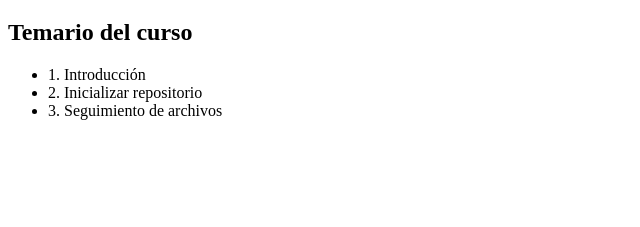
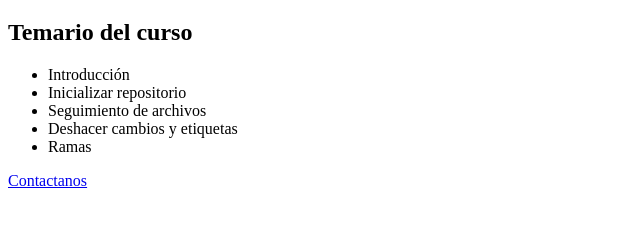
Before and after one commit to cio-mg/Proyecto, a plain HTML site: page index.html in a window 1280 px wide. Shown: the part 61-288 px from the top of the page, without its empty margins (0-640 px from the left). Drawn offline with Linux system fonts and the light colour scheme.

Commit message:
Actualizacion formulario 2 Formulario de contacto

```diff
--- a/index.html
+++ b/index.html
@@ -10,10 +10,13 @@
     <h1>Curso de git<h1>
         <h2>Temario del curso</h2>
         <ul>
-        <li>1. Introducción</li>
-        <li>2. Inicializar repositorio</li>
-        <li>3. Seguimiento de archivos</li>
+        <li>Introducción</li>
+        <li>Inicializar repositorio</li>
+        <li>Seguimiento de archivos</li>
+        <li>Deshacer cambios y etiquetas</li>
+        <li>Ramas</li>
         </ul>
+        <a href="Contacto.html"> Contactanos </a>
 
 </body>
 </html>
```
Also changed, not shown: Contacto.html (+5 -1 lines).
